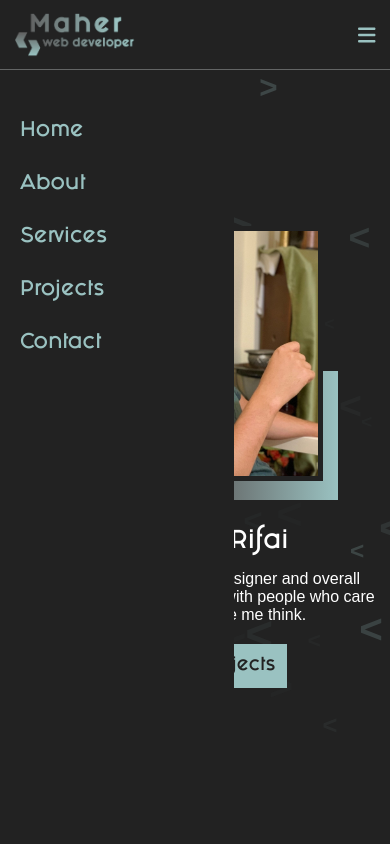
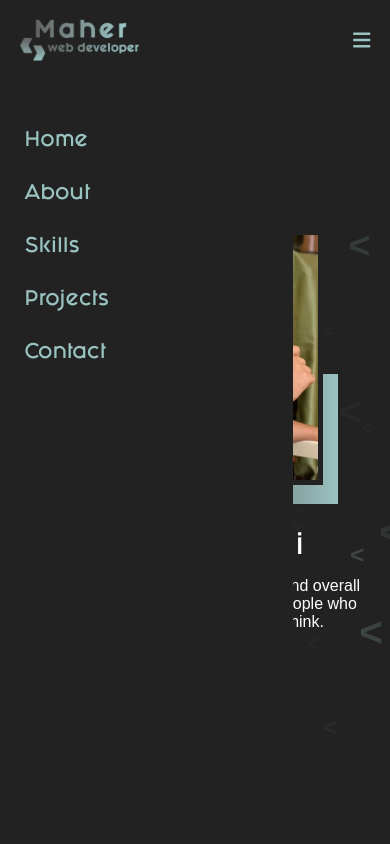
Before and after one commit to MaHeR-rI/portfolio, a React (Create React App) app: page / in a window 390 px wide. Both pictures are taken after a click on the element 366 px from the left and 34 px from the top of the page. Shown: the top 844 px of the page. Built offline with nearby package versions, Linux system fonts and the light colour scheme.

Commit message:
update some styles

```diff
--- a/src/components/UI/Title.module.css
+++ b/src/components/UI/Title.module.css
@@ -3,4 +3,10 @@
     margin-bottom: 2.5rem;
     text-transform:capitalize ;
     text-align: center;
+    font-size: var(--title-size);
 }
+@media (max-width:768px){
+.title{
+    margin-bottom: 2rem;
+  }
+}
--- a/src/components/about/AboutMe.js
+++ b/src/components/about/AboutMe.js
@@ -6,7 +6,7 @@ const AboutMe = () => {
     <Container>
     <articale className={classes.aboutMe}>
       <div className={classes.text}>
-        <h1>About Me</h1>
+        <h1>Who am I?</h1>
         <h2>Hi, I'm Maher</h2>
         <p>
           I'm a passionate Front-End Developer with 2 years of experience in
--- a/src/components/cover/Cover.module.css
+++ b/src/components/cover/Cover.module.css
@@ -6,8 +6,9 @@
   align-items: center;
   justify-content: center;
   overflow: hidden;
+  margin-top: 90px;
 }
-.cover::before{
+.cover::before {
   content: "";
   position: absolute;
   left: 0;
@@ -97,12 +98,12 @@
   display: block;
   width: max-content;
   border: 1px solid var(--light-color);
-  transition:all 0.3s;
+  transition: all 0.3s;
 }
-.cover .content a:hover{
+.cover .content a:hover {
   border: 1px solid var(--white-color);
   background-color: var(--gray-color);
-  color:white;
+  color: white;
   transform: scale(1.05);
 }
 .cover .toRight {
@@ -137,43 +138,62 @@
     opacity: 0;
   }
 }
-@media (max-width:992px){
-  .cover{
-  height: calc(100vh - 70px);
-  }
-}
-@media (max-width:768px){
-  .cover{
+@media (max-width: 992px) {
+  .cover {
+    height: calc(100vh - 80px);
+    margin-top: 80px;
     padding: 50px var(--side-padding);
     flex-direction: column;
     gap: 50px;
-    height: auto;
   }
+  .cover .profile .image {
+    width: 85%;
+    max-width: 300px;
+  }
+  .cover .profile .image::before {
+    width: 50%;
+    height: 50%;
+    top: -15px;
+    left: -15px;
+  }
+  .cover .profile .image::after {
+    width: 50%;
+    height: 50%;
+    bottom: -15px;
+    right: -15px;
+  }
+
   .cover .content {
     color: var(--white-color);
     min-height: initial;
     padding: 10px;
-    width: 400px;
+    width: 500px;
     text-align: center;
   }
   .cover > div {
     width: initial;
   }
-  .cover .content p{
+  .cover .content p {
     margin-bottom: 30px;
   }
   .cover .profile .image,
-  .cover .content a{
+  .cover .content a {
     margin: auto;
   }
 }
-@media (max-width:576px){
-  .cover{
-    height: calc(100vh - 70px);
-    }
+@media (max-width: 768px) {
+  .cover {
+    padding: 50px var(--side-padding);
+  }
+
+  .cover .content {
+    width: 400px;
+  }
+}
+@media (max-width: 576px) {
   .cover .profile .image {
     width: 85%;
-    max-width:300px;
+    max-width: 300px;
   }
   .cover .profile .image::before {
     width: 50%;
@@ -193,11 +213,11 @@
     width: 100%;
     padding: 0px;
   }
-  .cover .content p{
+  .cover .content p {
     margin-bottom: 20px;
     font-size: 16px;
   }
   .cover .content a {
-    padding:15px 10px;
+    padding: 15px 10px;
   }
 }
--- a/src/components/navbar/Navbar.js
+++ b/src/components/navbar/Navbar.js
@@ -1,16 +1,27 @@
+import React, { useEffect, useState } from "react";
 import classes from "./Navbar.module.css";
-// import Dlogo from "../../assets/logo-dark.png"
 import Llogo from "../../assets/logo-light.png";
 const Navbar = () => {
+  const [scrolled, setScrolled] = useState(false);
+  useEffect(() => {
+    const handleScroll = () => {
+      const offset = window.scrollY;
+      if (offset > 100) setScrolled(true);
+      else setScrolled(false);
+    };
+    window.addEventListener("scroll", handleScroll);
+    return () => window.removeEventListener("scroll", handleScroll);
+  }, []);
+
   return (
-    <div className={classes.navbar}>
+    <div className={`${classes.navbar} ${scrolled ? classes.sticky : ""}`}>
       <div className={classes.logo}>
         <img src={Llogo} alt="logo" />
       </div>
       <div className={classes.links}>
         <a href="#home">home</a>
         <a href="#about">about</a>
-        <a href="#about">services</a>
+        <a href="#about">skills</a>
         <a href="#about">projects</a>
         <a href="#about">contact</a>
       </div>
--- a/src/components/navbar/Navbar.module.css
+++ b/src/components/navbar/Navbar.module.css
@@ -1,36 +1,54 @@
-.navbar{
+.navbar {
   height: 90px;
   background-color: var(--dark-color);
   position: relative;
   width: 100%;
-    display:flex;
+  display: flex;
   flex-direction: row;
   align-items: center;
   justify-content: space-between;
-    padding:0px var(--side-padding);
-    z-index: 10;
+  padding: 0px var(--side-padding);
+  position: fixed;
+  top: 0;
+  z-index: 1000;
+  transition: all 0.4s ease;
 }
-.navbar .logo img{
+.navbar .logo img {
   width: 150px;
   display: block;
   margin: auto;
 }
-.navbar .links{
-    display:flex;
+.navbar .links {
+  display: flex;
   flex-direction: row;
   align-items: center;
   justify-content: flex-end;
   gap: 40px;
 }
-.navbar .links a{
-padding:5px ;
+.navbar .links a {
+  padding: 5px;
   font-size: 18px;
   color: var(--light-color);
   text-transform: capitalize;
   font-weight: 500;
 }
-@media (max-width:992px){
-.navbar{
+.sticky {
+  box-shadow: 0 2px 6px rgba(153, 152, 152, 0.2);
+  backdrop-filter: blur(8px);
+  animation: fadeDown 0.8s ease-out;
+}
+@media (max-width: 992px) {
+  .navbar {
     display: none;
   }
 }
+@keyframes fadeDown{
+    0%{
+        opacity: 0.5;
+        transform: translateY(-90px);
+    }
+    100%{
+        opacity: 1;
+        transform: translateY(0);
+    }
+}
--- a/src/components/navbar/SideNav.js
+++ b/src/components/navbar/SideNav.js
@@ -3,13 +3,25 @@ import { FontAwesomeIcon } from "@fortawesome/react-fontawesome";
 import { faBars } from "@fortawesome/free-solid-svg-icons";
 // import Dlogo from "../../assets/logo-dark.png"
 import Llogo from "../../assets/logo-light.png";
-import { useState } from "react";
+import { useState, useEffect } from "react";
 
 const SideNav = () => {
+  const [scrolled, setScrolled] = useState(false);
   const [open, setOpen] = useState(false);
+
+      useEffect(() => {
+      const handleScroll = () => {
+        const offset = window.scrollY;
+        if (offset > 80) setScrolled(true);
+        else setScrolled(false);
+      };
+      window.addEventListener("scroll", handleScroll);
+      return () => window.removeEventListener("scroll", handleScroll);
+    }, []);
+
   return (
     <>
-      <div className={classes.navbar}>
+      <div className={`${classes.navbar} ${scrolled ? classes.sticky : ""}`}>
         <div className={classes.logo}>
           <img src={Llogo} alt="logo" />
         </div>
@@ -26,7 +38,7 @@ const SideNav = () => {
       <div className={open ? [classes.links,classes.open].join(' ') : [classes.links,classes.close].join(' ')}>
         <a href="#home">home</a>
         <a href="#about">about</a>
-        <a href="#about">services</a>
+        <a href="#about">skills</a>
         <a href="#about">projects</a>
         <a href="#about">contact</a>
       </div>
--- a/src/components/navbar/SideNav.module.css
+++ b/src/components/navbar/SideNav.module.css
@@ -1,6 +1,5 @@
 .navbar {
   display: none;
-  border-bottom: 1px solid var(--gray-color);
 }
 .navbar .logo img {
   width: 120px;
@@ -12,18 +11,18 @@
   cursor: pointer;
 }
 .links {
-  position: absolute;
+  position: fixed;
   z-index: 9;
-  height: calc(100vh - 70px);
-  width: 60%;
+  height: 100vh;
+  width: 75%;
   left: 0;
-  top: 70px;
+  top: 0;
   display: flex;
   flex-direction: column;
   align-items: flex-start;
   gap: 30px;
   background-color: var(--dark-color);
-  padding: 50px var(--side-padding);
+  padding: 130px var(--side-padding);
   transition: 0.7s;
 }
 .links a {
@@ -41,17 +40,34 @@
   opacity: 1;
   transform: translateX(0%);
 }
+
 @media (max-width: 992px) {
   .navbar {
+    position: fixed;
+    top: 0;
     display: flex;
-    height: 70px;
+    height: 80px;
     background-color: var(--dark-color);
-    position: relative;
     width: 100%;
     flex-direction: row;
     align-items: center;
     justify-content: space-between;
-    padding: 0px var(--side-padding);
-    z-index: 10;
+    padding: 5px var(--side-padding);
+    z-index: 100;
+  }
+  .sticky {
+    box-shadow: 0 2px 6px rgba(153, 152, 152, 0.2);
+    backdrop-filter: blur(8px);
+    animation: fadeDown 0.8s ease-out;
   }
 }
+@keyframes fadeDown {
+  0% {
+    opacity: 0.5;
+    transform: translateY(-90px);
+  }
+  100% {
+    opacity: 1;
+    transform: translateY(0);
+  }
+}
--- a/src/index.css
+++ b/src/index.css
@@ -10,15 +10,18 @@
   --gray-color: #636565;
   --lblue-color: #5884a7;
   --light-color: #9ac2c1;
-  --side-padding: 70px;
+  --side-padding: 5.2rem;
   --title-font: "MyFont", sans-serif;
   --title-size: 2.5rem;
   --subTitle-size:1.5rem;
-  --section-padding: 100px 0px;
+  --section-padding: 6.25rem 0px;
 }
 * {
   box-sizing: border-box;
   margin: 0;
+}
+html{
+  scroll-behavior: smooth;
 }
 body {
   margin: 0 auto;
@@ -47,18 +50,20 @@ p {
 
 @media (max-width:992px){
   :root {
-    --side-padding: 50px;
+    --side-padding: 3.5rem;
+    --title-size: 2rem;
+      --section-padding: 5rem 0px;
   }
 }
 @media (max-width:768px){
   :root {
-    --side-padding: 30px;
-    --title-size: 30px;
+    --side-padding: 2rem;
+      --section-padding: 4rem 0px;
   }
 }
 @media (max-width:576px){
   :root {
-    --side-padding: 15px;
-    --title-size: 22px;
+    --side-padding: 5%;
+    --title-size: 1.6rem;
   }
 }
```
Lines whose indentation alone changed are shown as unchanged.
